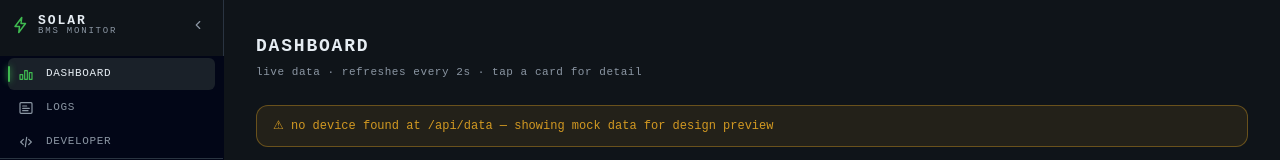
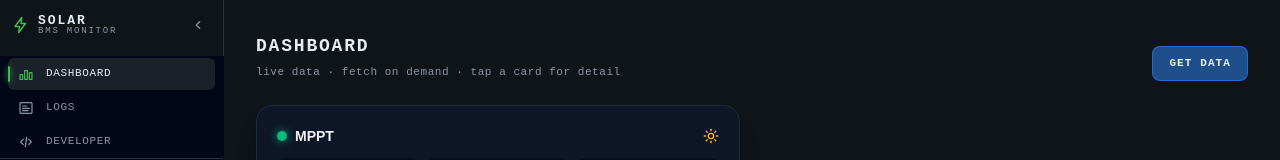
Before and after one commit to shinshiiin/solar-dashboard, a Next.js app: page / in a window 1280 px wide. Shown: the top 160 px of the page. Built offline with nearby package versions, Linux system fonts and the light colour scheme; no server answers; the database is empty.

Commit message:
Manually Request for New Data, to avoid exceeding upstash redis limit

```diff
--- a/bms/Dashboard.tsx
+++ b/bms/Dashboard.tsx
@@ -1,6 +1,6 @@
 'use client';
 
-import { useEffect, useState } from 'react';
+import { useState } from 'react';
 import { PackCard } from './components/PackCard';
 import { SrneCard } from './components/SrneCard';
 import { MOCK_DATA, MOCK_SRNE } from './lib/mock-data';
@@ -10,9 +10,11 @@ export default function Dashboard() {
   const [packs, setPacks] = useState<Pack[]>(MOCK_DATA);
   const [srne, setSrne] = useState<SrneReading | null>(MOCK_SRNE);
   const [showFallback, setShowFallback] = useState(false);
+  const [isLoading, setIsLoading] = useState(false);
 
-  useEffect(() => {
-    async function poll() {
+  async function fetchData() {
+    setIsLoading(true);
+
     try {
       const response = await fetch('/api/data', { cache: 'no-store' });
       if (!response.ok) throw new Error('bad response');
@@ -25,27 +27,32 @@ export default function Dashboard() {
       setPacks(MOCK_DATA);
       setSrne(MOCK_SRNE);
       setShowFallback(true);
+    } finally {
+      setIsLoading(false);
     }
   }
-
-    void poll();
-    const interval = window.setInterval(() => {
-      void poll();
-    }, 2000);
-
-    return () => window.clearInterval(interval);
-  }, []);
 
   return (
     <main className="min-h-screen bg-[#0f1419] px-4 py-8 text-[#e6edf3] sm:px-6 lg:px-8">
       <div className="mx-auto flex max-w-7xl flex-col gap-6">
-        <header>
+        <header className="flex flex-col gap-3 sm:flex-row sm:items-end sm:justify-between">
+          <div>
             <h1 className="font-mono text-lg font-semibold tracking-[0.1em] text-[#e6edf3]">
               DASHBOARD
             </h1>
             <p className="mt-1 font-mono text-[11px] tracking-[0.05em] text-[#8b96a3]">
-            live data &middot; refreshes every 2s &middot; tap a card for detail
+              live data &middot; fetch on demand &middot; tap a card for detail
             </p>
+          </div>
+
+          <button
+            type="button"
+            onClick={() => void fetchData()}
+            disabled={isLoading}
+            className="rounded-lg border border-[#2f81f7]/60 bg-[#1f4f8a] px-4 py-2 font-mono text-[11px] font-semibold uppercase tracking-[0.1em] text-[#e6edf3] transition hover:bg-[#255c9d] disabled:cursor-not-allowed disabled:opacity-60"
+          >
+            {isLoading ? 'Getting Data...' : 'Get Data'}
+          </button>
         </header>
 
         {showFallback ? (
```
Lines whose indentation alone changed are shown as unchanged.
